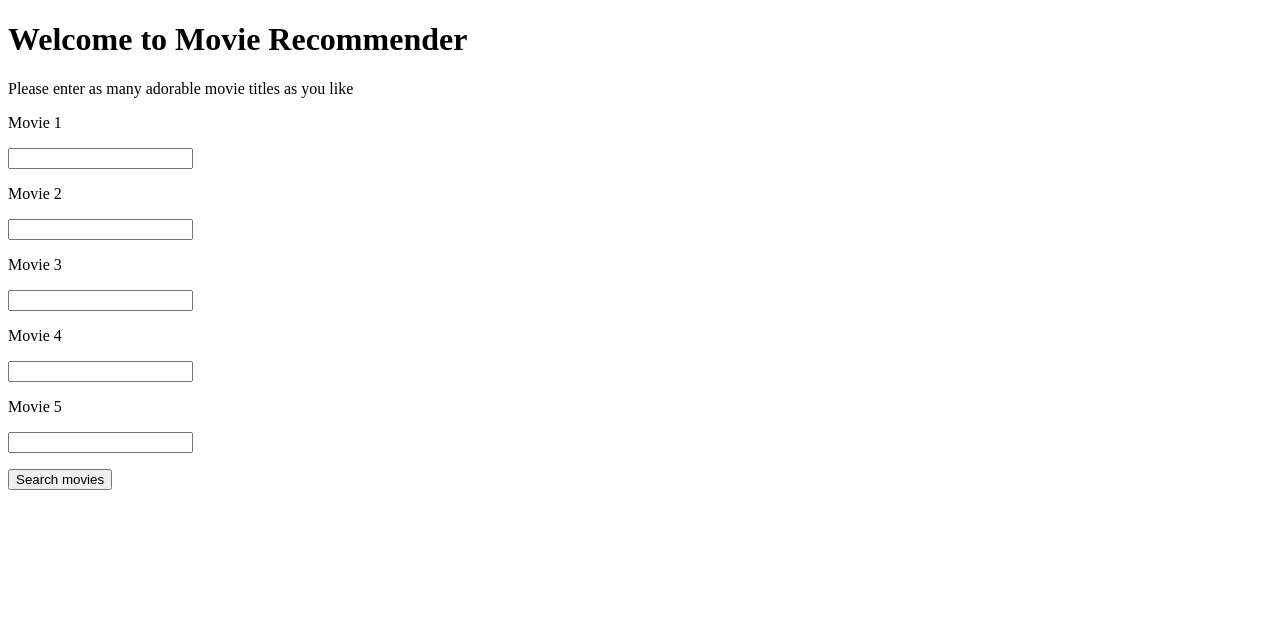
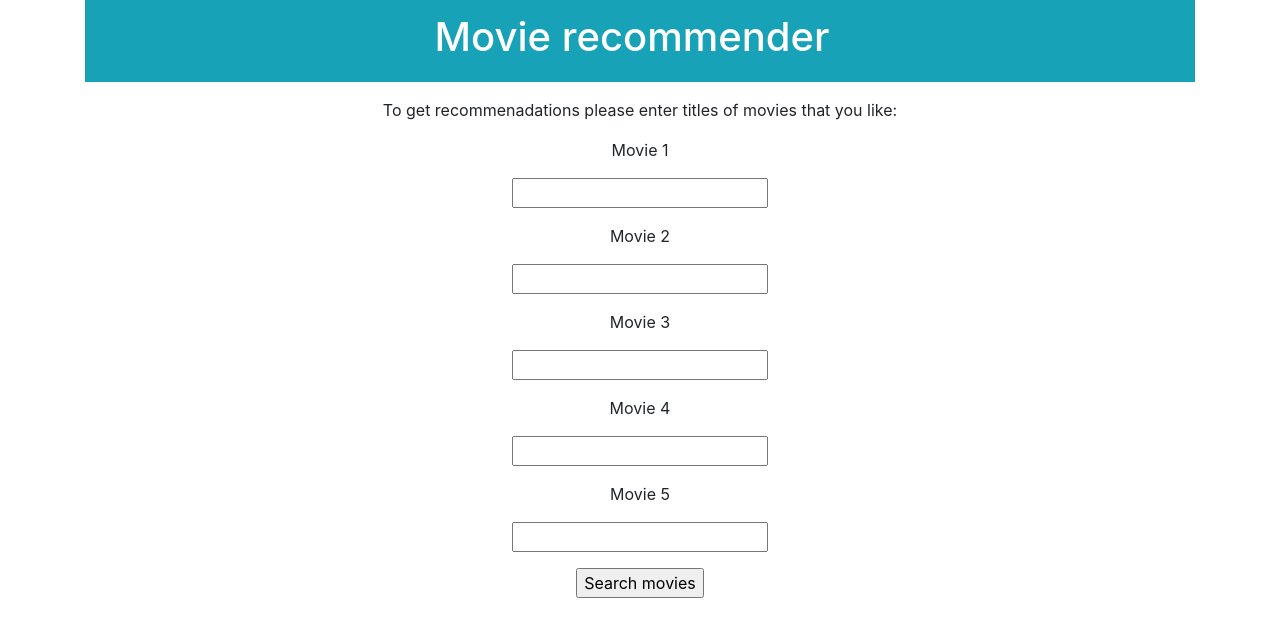
Before and after one commit to DannyIbo/movie-recommender, a Flask app: page / in a window 1280 px wide. Shown: the top 637 px of the page. Run offline with Flask 2, Linux system fonts and the light colour scheme; parts of the project's set-up code (start-up, migrations or seed data) failed here and were passed over; some libraries are stand-ins or nearby versions.

Commit message:
styled css

```diff
--- a/app.py
+++ b/app.py
@@ -9,16 +9,16 @@ from src.modules import (
     get_yt_videos
 )
 
-app = Flask(__name__)
-
 YOUTUBE_API_KEY = os.getenv('YOUTUBE_API_KEY')
 
 engine, all_ratings = create_engine_load_data()
 NMF_Model, genre_movie_matrix, user_movie_id_ratings_matrix = setup_nmf(
-    all_ratings=all_ratings,
-    engine=engine,
-    number_of_genres = 10
+all_ratings=all_ratings,
+engine=engine,
+number_of_genres = 10
 )
+
+app = Flask(__name__)
 
 @app.route('/')
 @app.route('/home')
@@ -51,7 +51,7 @@ def recommend():
         genre_movie_matrix=genre_movie_matrix,
         NMF_Model=NMF_Model,
         engine=engine,
-        number_of_recommendations=5
+        number_of_recommendations=3
     )
 
     yt_results = ""
@@ -71,4 +71,4 @@ def recommend():
     )
 
 if __name__ == '__main__':
-    app.run()
+    app.run(port=3000, debug=True)
--- /dev/null
+++ b/static/custom.css
@@ -0,0 +1,9 @@
+
+.card-body, .card {
+  height: 100%;
+}
+
+.bg-info {
+display: flex;
+justify-content: center;
+}
--- a/templates/index.html
+++ b/templates/index.html
@@ -1,13 +1,8 @@
-<!DOCTYPE html>
-<html lang="en" dir="ltr">
-  <head>
-    <meta charset="utf-8">
-    <title>Movie recommender</title>
-  </head>
-  <body>
-    <h1>Welcome to Movie Recommender</h1>
-    <p>Please enter as many adorable movie titles as you like</p>
-    <form class="" action="/select", method="get">
+{% extends "layout.html" %}
+{% block content %}
+
+      <p>To get recommenadations please enter titles of movies that you like:</p>
+      <p><form class="" action="/select", method="get">
         <p>Movie 1</p>
         <p><input type="text" name="movie1" value=""></p>
         <p>Movie 2</p>
@@ -20,6 +15,6 @@
         <p><input type="text" name="movie5" value=""></p>
 
         <p><input type="submit" value="Search movies"></p>
-    </form>
-  </body>
-</html>
+      </form></p>
+
+{% endblock content %}
--- /dev/null
+++ b/templates/layout.html
@@ -0,0 +1,28 @@
+<!DOCTYPE html>
+<html lang="en" dir="ltr">
+  <head>
+    <meta charset="utf-8">
+    <meta name="viewport" content="width=device-width, initial-scale=1, shrink-to-fit=no">
+    <!-- Bootstrap CSS -->
+    <link rel="stylesheet" href="https://maxcdn.bootstrapcdn.com/bootstrap/4.0.0/css/bootstrap.min.css" integrity="sha384-Gn5384xqQ1aoWXA+058RXPxPg6fy4IWvTNh0E263XmFcJlSAwiGgFAW/dAiS6JXm" crossorigin="anonymous">
+    <link rel="stylesheet" href="static/custom.css">
+
+    <title>Movie recommender</title>
+  </head>
+  <body>
+
+    <div class="container" align='center'>
+
+      <nav class="navbar text-white navbar-expand-lg bg-info">
+          <a class="navbar-brand"><h1>Movie recommender</h1></a>
+          <button class="navbar-toggler" type="button" data-toggle="collapse" data-target="#navbarNav" aria-controls="navbarNav" aria-expanded="false" aria-label="Toggle navigation">
+              <span class="navbar-toggler-icon"></span>
+          </button>
+      </nav>
+      <p></p>
+
+      {% block content %}{% endblock %}
+
+    <div\>
+  </body>
+</html>
```
Also changed, not shown: templates/recommend.html (+5 -9 lines), templates/select.html (+4 -9 lines). Lines whose indentation alone changed are shown as unchanged.
